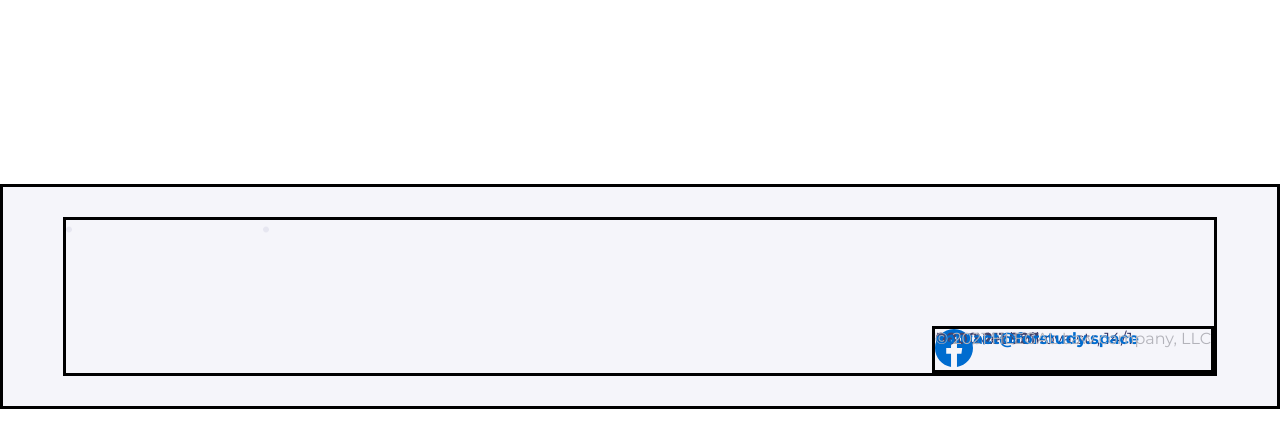
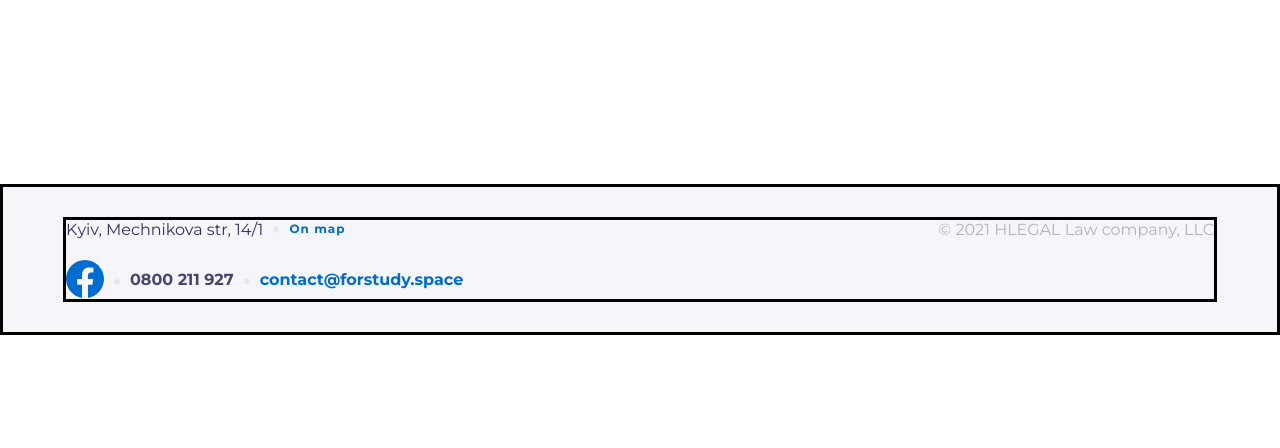
Before and after one commit to pavlomuravel/home-work-17, a website: page index.html in a window 1280 px wide. Shown: the part 132-580 px from the top of the page. Drawn offline with Linux system fonts and the light colour scheme.

Commit message:
add desktop futer

```diff
--- a/index.html
+++ b/index.html
@@ -95,7 +95,7 @@
     </header>
     <footer class="footer">
         <div class="footer__conteiner">
-            <div class="footer__conteiner-adres"></div>
+            <div class="footer__conteiner-contakt">
                 <div class="footer__conteiner-adres">
                     <p>Kyiv, Mechnikova str, 14/1</p>
                 </div>
@@ -105,6 +105,8 @@
                 <div class="footer__conteiner-map">
                     <a href="#">On map</a>
                 </div>
+            </div>
+            <div class="footer__conteiner-networks">
                 <div class="footer__conteiner-facebook">
                     <svg width="38" height="38" viewBox="0 0 24 24" fill="none" xmlns="http://www.w3.org/2000/svg">
                         <g clip-path="url(#clip0_22721_6686)">
@@ -129,6 +131,8 @@
                 <div class="footer__conteiner-email">
                     <a href="#">contact@forstudy.space</a>
                 </div>
+            </div>
+
             <div class="footer__conteiner-company">
                 <p>© 2021 HLEGAL Law company, LLC</p>
             </div>
--- a/src/scss/_footer.scss
+++ b/src/scss/_footer.scss
@@ -8,35 +8,51 @@
     padding-inline: 60px;
     padding-block: 30px;
 
+
     &__conteiner{
-        border: 3px solid #000;
         display: grid;
-        grid-template-columns: 197px 6px 58px 1fr 1fr 277px;
+        grid-template-columns: 1fr 1fr ;
         grid-template-rows: 20px 38px;
         grid-template-areas:
-        "footer__adres footer__dot footer__map footer__company footer__company footer__company"
-        "footer__facebook footer__dot footer__phone footer__dot footer__email footer__company";
-        row-gap: 16px;
+        "footer__contakt footer__company"
+        "footer__networks footer__company";
+        row-gap: 21px;
         height: 100%;
         justify-content: space-between;
         overflow: hidden;
+        border: 3px solid #000;
 
-        &-dot{
-            grid-area: footer__dot;
+        &-contakt{
+            display: flex;
+            gap: 10px;
+            white-space: nowrap;
+            grid-area: footer__contakt;
+        }
+
+        &-networks{
+            display: flex;
+            gap: 10px;
+            align-items: center;
+            white-space: nowrap;
+            grid-area: footer__networks;
+        }
+        &-company{
+            margin-right: 0;
+            margin-left: auto;
+            white-space: nowrap;
+            grid-area: footer__company;
         }
 
         &-adres{
-            grid-area: footer__adres;
             font-family: montserrat;
             font-size: 16px;
             line-height: 19.5px;
             color: $main;
-            border: 3px solid #000;
+
         }
 
         &-map{
-            grid-area: footer__map;
-            border: 3px solid #000;
+
             a{
                 text-decoration: none;
                 font-family: montserrat;
@@ -51,8 +67,7 @@
         }
 
         &-facebook{
-            grid-area: footer__facebook;
-            border: 3px solid #000;
+
             svg path {
                 fill: $active;
 
@@ -64,19 +79,17 @@
         }
 
         &-phone{
-            grid-area: footer__phone;
             font-family: montserrat;
             font-size: 16px;
             line-height: 19.5px;
             color: $main;
             font-weight: 700;
             color: $alt;
-            border: 3px solid #000;
+
         }
 
         &-email{
-            grid-area: footer__email;
-            border: 3px solid #000;
+
             a {
                 text-decoration: none;
                 font-family: montserrat;
@@ -91,12 +104,11 @@
         }
 
         &-company{
-            grid-area: footer__company;
             font-family: montserrat;
             font-size: 16px;
             line-height: 19.5px;
             color: $text;
-            border: 3px solid #000;
+
         }
 
     }
```
Also changed, not shown: assets/css/style.css, assets/css/style.min.css. Lines whose indentation alone changed are shown as unchanged.
